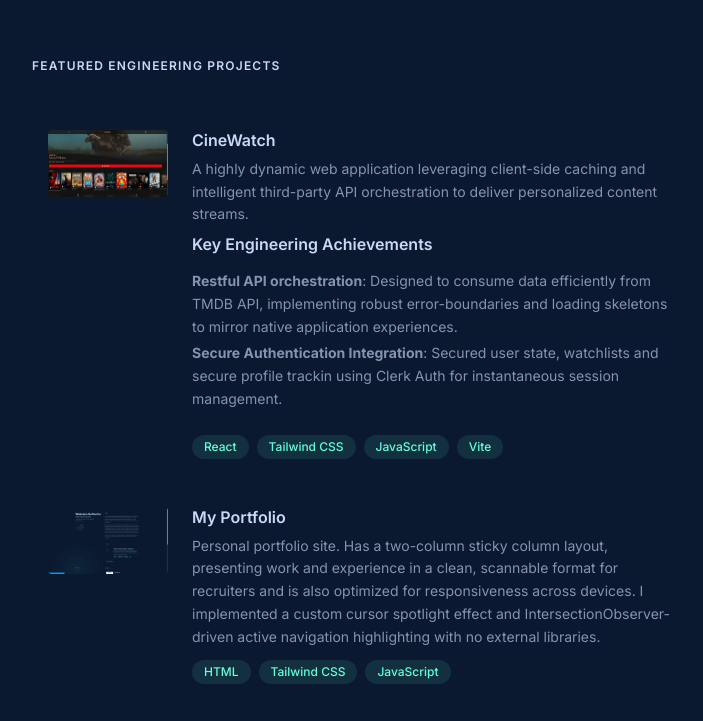
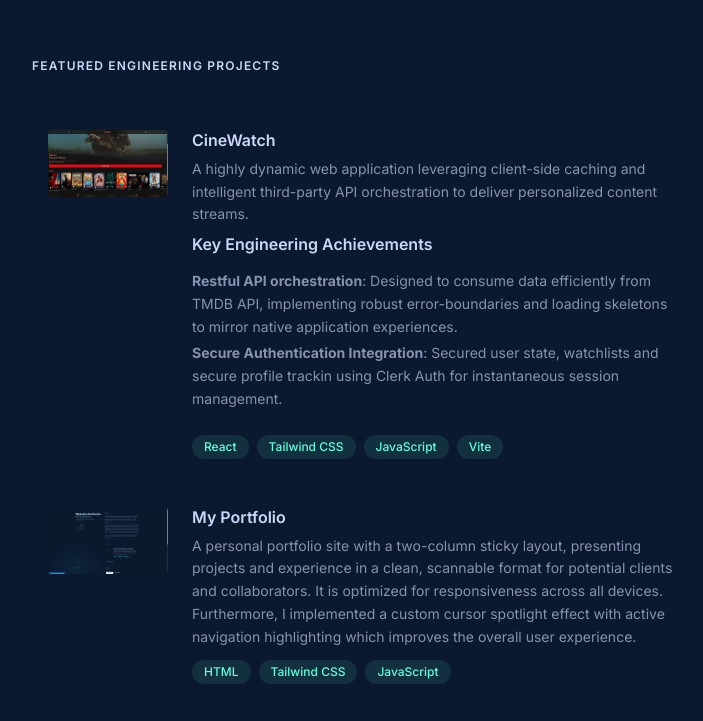
Before and after one commit to WainainaGathecha/my-portfolio, a website: page index.html in a window 1280 px wide. Shown: the part 1120-1841 px from the top of the page, without its empty margins (484-1187 px from the left). Drawn offline with nearby package versions, Linux system fonts and the light colour scheme; files that its build step writes are made by us from their sources.

Commit message:
style: update my-portfolio project description

```diff
--- a/index.html
+++ b/index.html
@@ -227,7 +227,7 @@
                                 </a>
                             </h3>
                             <p class="text-text-secondary text-sm leading-relaxed">
-                                Personal portfolio site. Has a two-column sticky column layout, presenting work and experience in a clean, scannable format for recruiters and is also optimized for responsiveness across devices. I implemented a custom cursor spotlight effect and IntersectionObserver-driven active navigation highlighting with no external libraries.
+                                A personal portfolio site with a two-column sticky layout, presenting projects and experience in a clean, scannable format for potential clients and collaborators. It is optimized for responsiveness across all devices. Furthermore, I implemented a custom cursor spotlight effect with active navigation highlighting which improves the overall user experience.
                             </p>
                             <!-- tags  -->
                             <div class="flex flex-wrap gap-2 mt-1">
```
